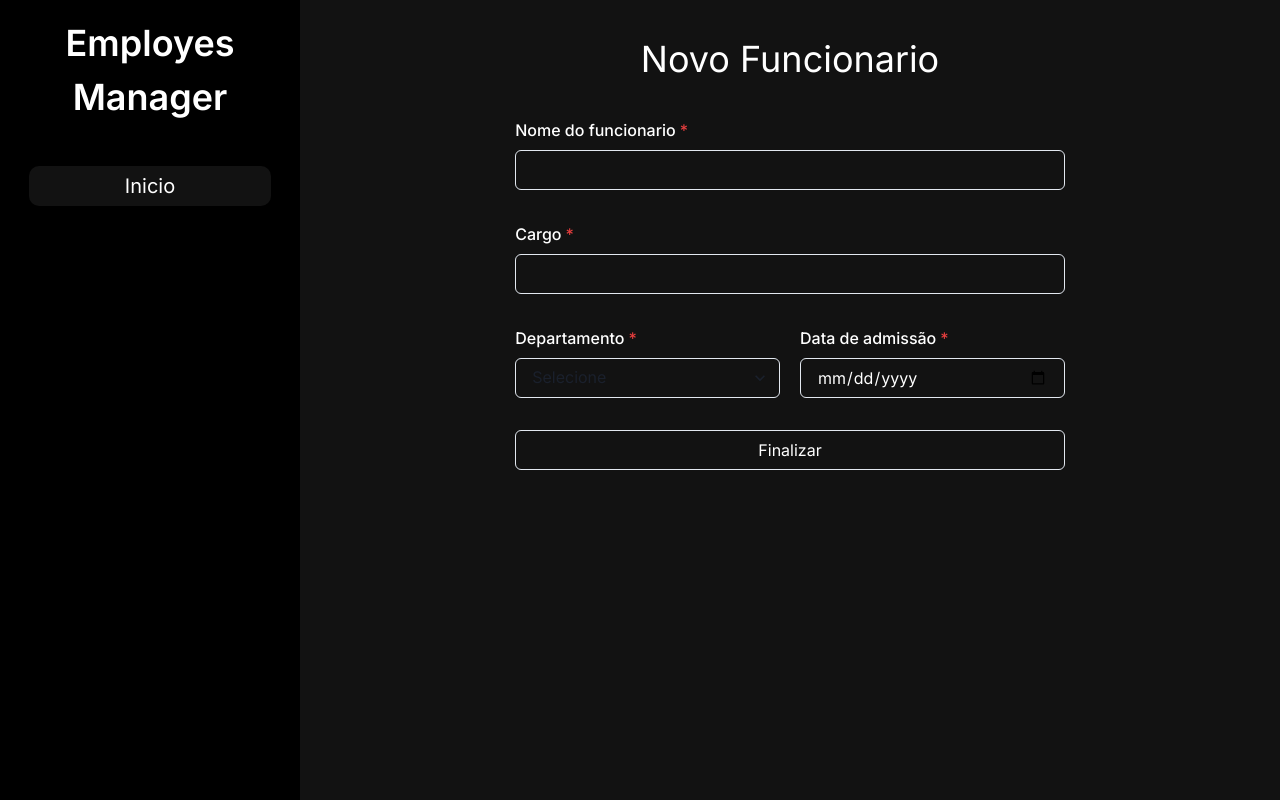
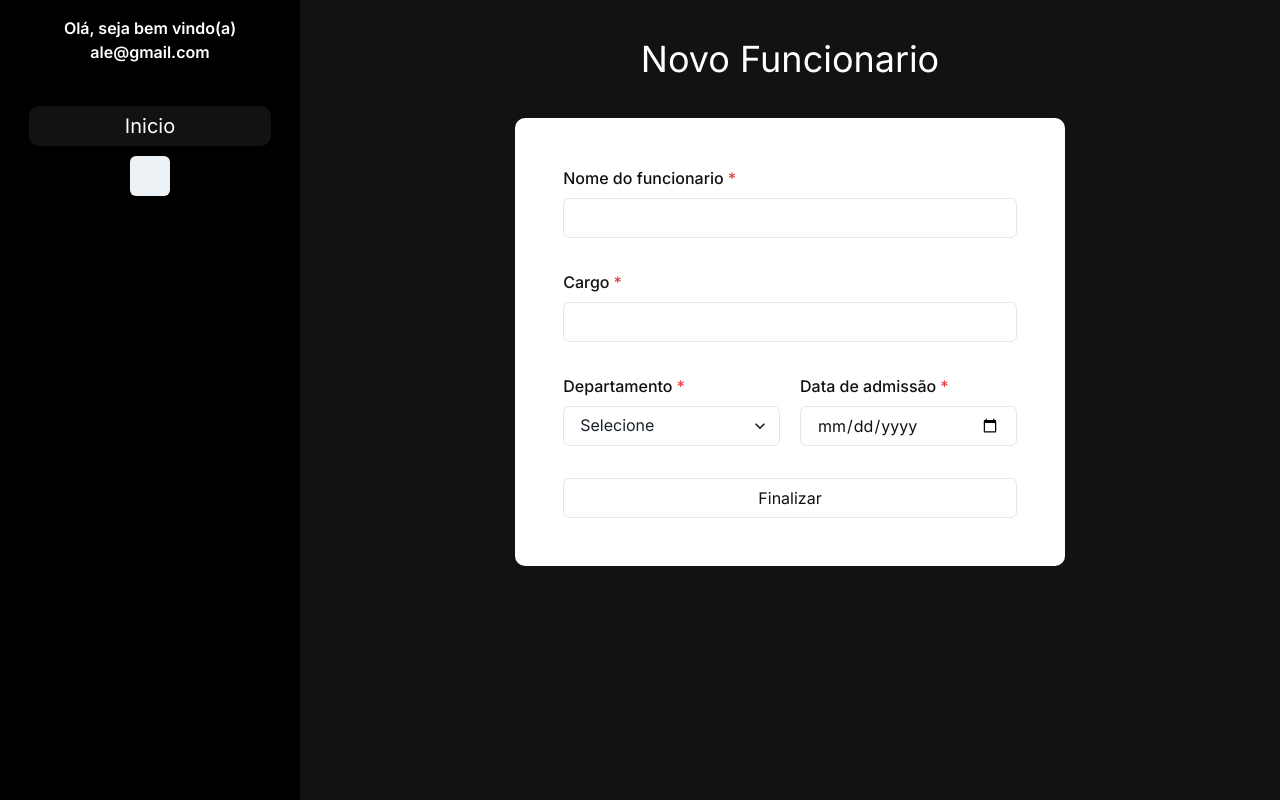
Before and after one commit to alexandre-oliveira-dev/dashboardManager_we, a Next.js app: page /dashboard/new in a window 1280 px wide. Built offline with nearby package versions, Linux system fonts and the light colour scheme.

Commit message:
create edit page

```diff
--- a/src/app/components/insert-edit-employe/index.tsx
+++ b/src/app/components/insert-edit-employe/index.tsx
@@ -5,6 +5,7 @@ import {
   FormLabel,
   Input,
   Select,
+  Box,
 } from "@chakra-ui/react";
 import "./style.css";
 
@@ -23,28 +24,39 @@ export default function InsertOrEditComponent() {
   }
   return (
     <>
+      <Box
+        style={{
+          width: "60%",
+          backgroundColor: "#fff",
+          borderRadius: 10,
+          padding: "3rem",
+          display: "flex",
+          justifyContent: "center",
+          alignItems: "center",
+        }}
+      >
         <form
           onSubmit={handleSubmit}
           style={{
-          width: "60%",
+            width: "100%",
             display: "flex",
             flexWrap: "wrap",
             gap: "2rem",
           }}
         >
           <FormControl isRequired>
-          <FormLabel color={"#fff"}>Nome do funcionario</FormLabel>
-          <Input name="name" color={"#FFF"} type="name" />
+            <FormLabel color={"#121212"}>Nome do funcionario</FormLabel>
+            <Input name="name" color={"#121212"} type="name" />
           </FormControl>
           <FormControl isRequired>
-          <FormLabel color={"#fff"}>Cargo</FormLabel>
-          <Input name="cargo" color={"#FFF"} type="text" />
+            <FormLabel color={"#121212"}>Cargo</FormLabel>
+            <Input name="cargo" color={"#121212"} type="text" />
           </FormControl>
           <div
             style={{display: "flex", gap: 20, width: "100%", flexWrap: "wrap"}}
           >
             <FormControl isRequired style={{flex: 1}}>
-            <FormLabel color={"#fff"}>Departamento</FormLabel>
+              <FormLabel color={"#121212"}>Departamento</FormLabel>
               <Select name="dep" placeholder="Selecione">
                 <option style={{color: "#000"}} value="rh">
                   Rh
@@ -58,12 +70,13 @@ export default function InsertOrEditComponent() {
               </Select>
             </FormControl>
             <FormControl isRequired style={{flex: 1}}>
-            <FormLabel color={"#fff"}>Data de admissão</FormLabel>
-            <Input name="date" type="date" color={"#fff"} />
+              <FormLabel color={"#121212"}>Data de admissão</FormLabel>
+              <Input name="date" type="date" color={"#121212"} />
             </FormControl>
           </div>
-        <Input color={"#fff"} type="submit" value="Finalizar"></Input>
+          <Input className="submit-btn" color={"#121212"} type="submit" value="Finalizar"></Input>
         </form>
+      </Box>
     </>
   );
 }
--- a/src/app/components/insert-edit-employe/style.css
+++ b/src/app/components/insert-edit-employe/style.css
@@ -0,0 +1,7 @@
+.submit-btn {
+    cursor: pointer;
+}
+.submit-btn:hover{
+    background-color: #121212;
+    color: #fff;
+}
--- a/src/app/components/navBar/navbar.component.tsx
+++ b/src/app/components/navBar/navbar.component.tsx
@@ -5,12 +5,13 @@ export default function NavBarComponent() {
   return (
     <nav className="nav-bar">
       <Text
-        fontSize={"4xl"}
+        fontSize={"1xl"}
         textAlign={"center"}
         color={"#fff"}
         fontWeight={600}
       >
-        Employes Manager
+        Olá, seja bem vindo(a){' '}
+        {'ale@gmail.com'}
       </Text>
       <Link
         href="/dashboard"
@@ -30,6 +31,8 @@ export default function NavBarComponent() {
       >
         Inicio
       </Link>
+
+      <Button></Button>
     </nav>
   );
 }
--- a/src/app/components/navBar/style.css
+++ b/src/app/components/navBar/style.css
@@ -7,6 +7,7 @@
     align-items: center;
     padding: 1rem;
     gap: 10px;
+    position: relative;
 }
 
 .link-btn-navbar:hover {
--- a/src/app/dashboard/page.tsx
+++ b/src/app/dashboard/page.tsx
@@ -81,17 +81,19 @@ export default function Dashboard() {
 
                         <Td>
                           <div style={{display: "flex", gap: 10}}>
-                            <Button
+                            <Link
+                              href={"/dashboard/edit"}
                               style={{
                                 width: "40px",
                                 height: "40px",
                                 display: "grid",
                                 placeContent: "center",
                                 backgroundColor: "gold",
+                                borderRadius:"5px"
                               }}
                             >
                               <FiEdit color="#fff"></FiEdit>
-                            </Button>
+                            </Link>
                             <Button
                               style={{
                                 width: "40px",
```
Also changed, not shown: src/app/dashboard/edit/page.tsx (added, +25 -0 lines). Lines whose indentation alone changed are shown as unchanged.
